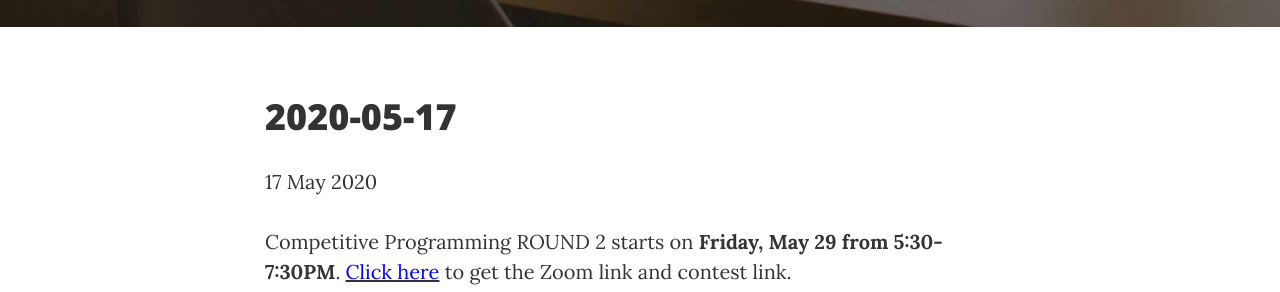
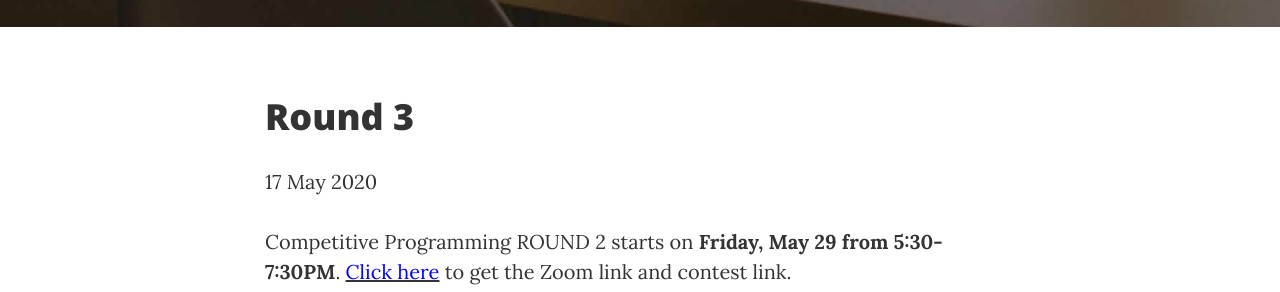
Before and after one commit to alanboy/competitive-programming, a Jekyll site: the page built from _posts/2020-05-17-Round-3.md, in a window 1280 px wide. Shown: the part 597-889 px from the top of the page. Built offline with Jekyll 4.4.1, drawn with Linux system fonts in a browser that asks for light colours.

Commit message:
init commit

```diff
--- a/_posts/2020-05-17-Round-3.md
+++ b/_posts/2020-05-17-Round-3.md
@@ -1,6 +1,6 @@
 ---
 layout: post
-title: "2020-05-17"
+title: "Round 3"
 date: 2020-05-17
 ---
 Competitive Programming ROUND 2 starts on **Friday, May 29 from 5:30-7:30PM**. [<span style="color: blue">Click here</span>](http://bit.ly/UWBcomp) to get the Zoom link and contest link.
```
